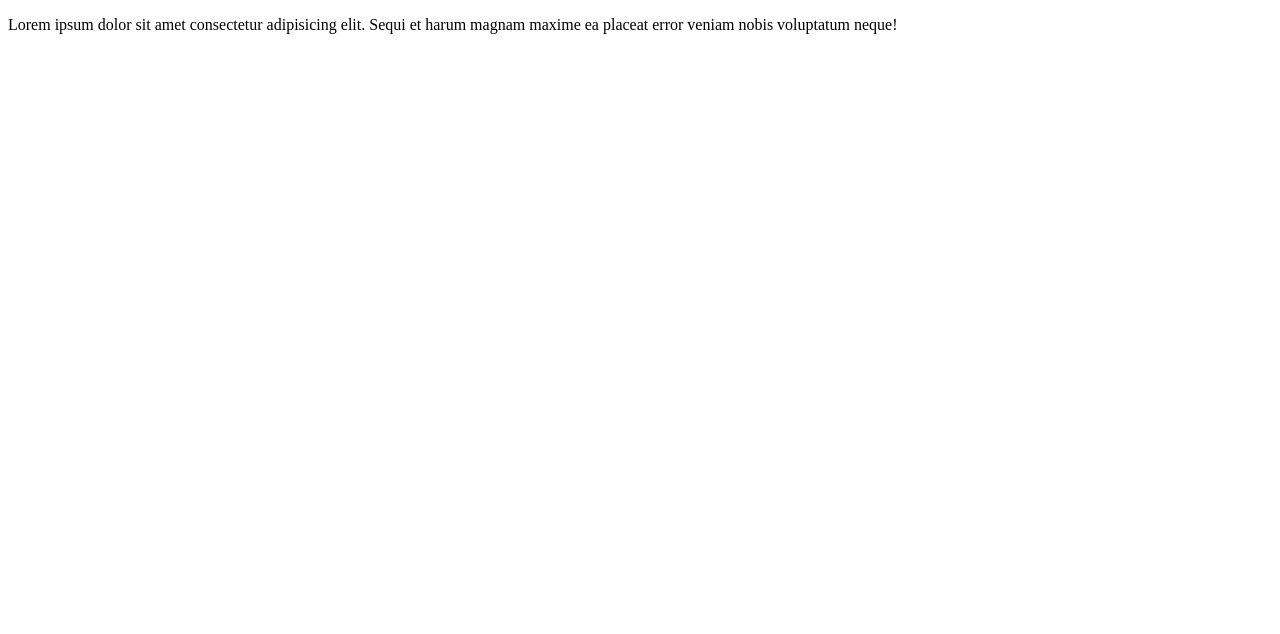
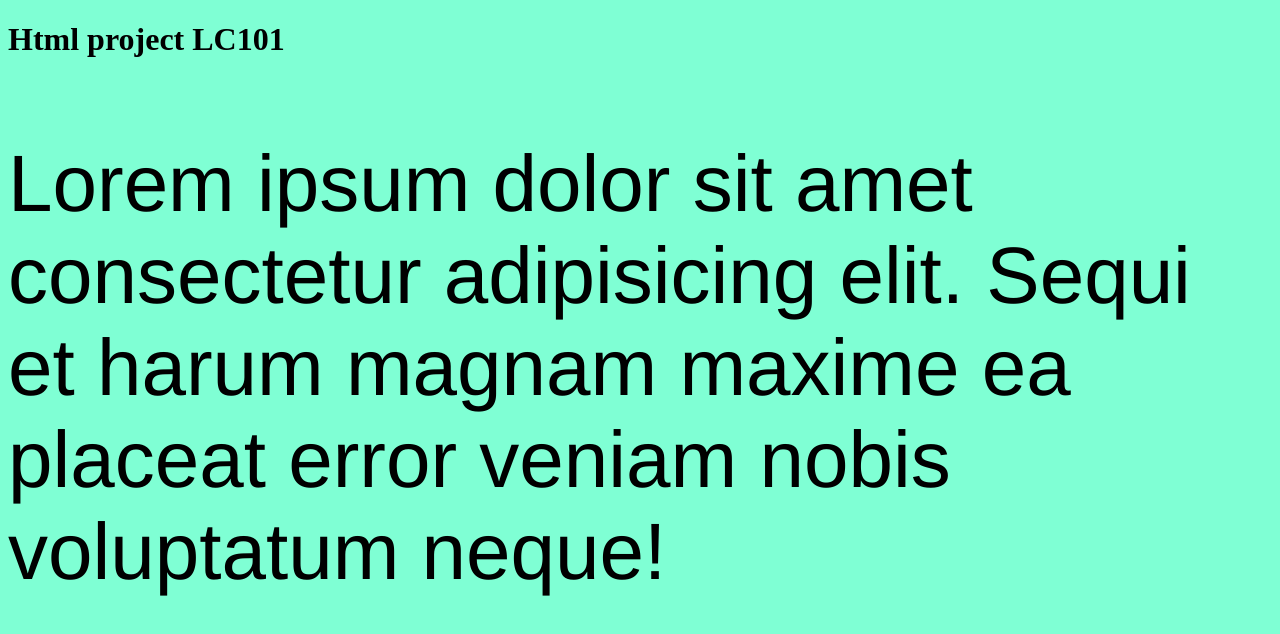
Before and after one commit to sir-Gee/html-me-something, a plain HTML site: page index.html in a window 1280 px wide. Drawn offline with Linux system fonts and the light colour scheme.

Commit message:
styles.css changed to style.css in link, added h1

```diff
--- a/index.html
+++ b/index.html
@@ -4,10 +4,11 @@
     <meta charset="UTF-8">
     <meta name="viewport" content="width=device-width, initial-scale=1.0">
     <meta http-equiv="X-UA-Compatible" content="ie=edge">
-    <link rel="stylesheet" href="styles.css">
+    <link rel="stylesheet" href="style.css">
     <title>My html project | LC101</title>
 </head>
 <body>
+    <h1>Html project LC101</h1>
     <p>Lorem ipsum dolor sit amet consectetur adipisicing elit. Sequi et harum magnam maxime ea placeat error veniam nobis voluptatum neque!</p>
 </body>
 </html>
```
